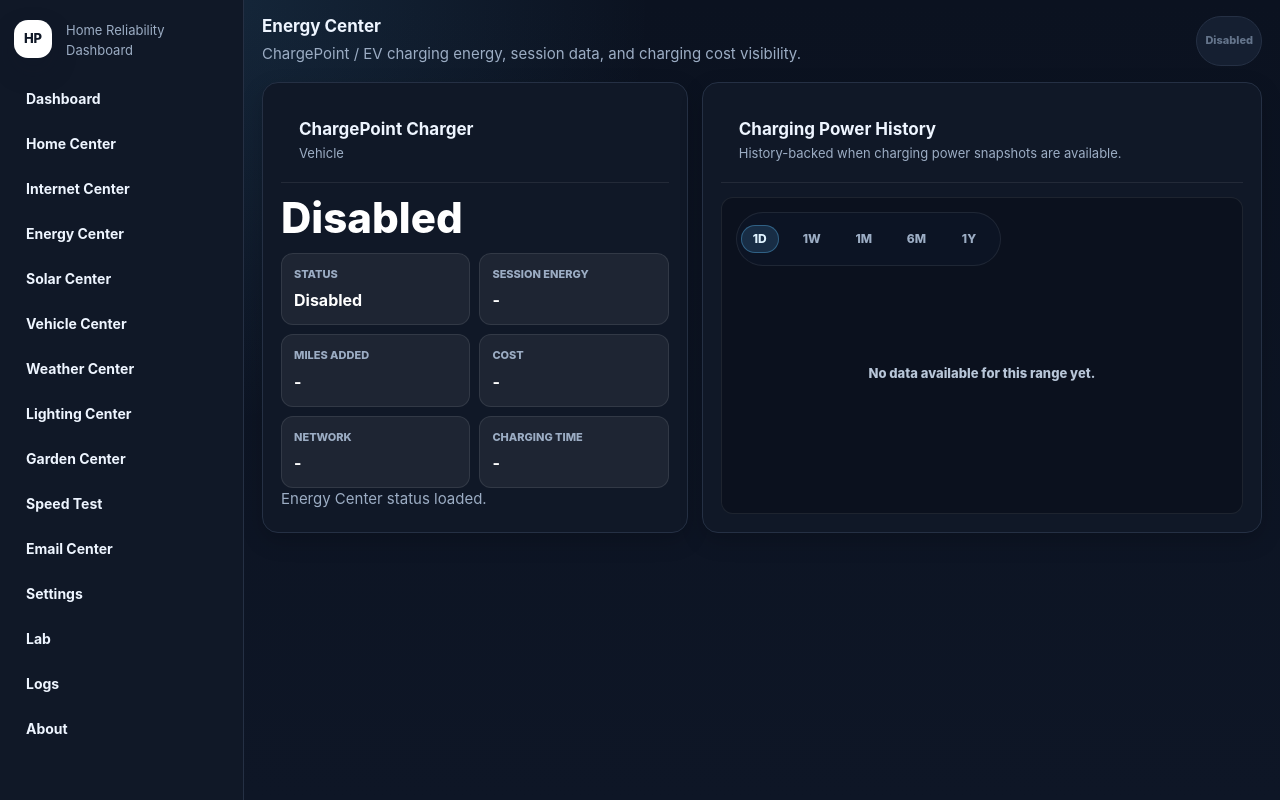
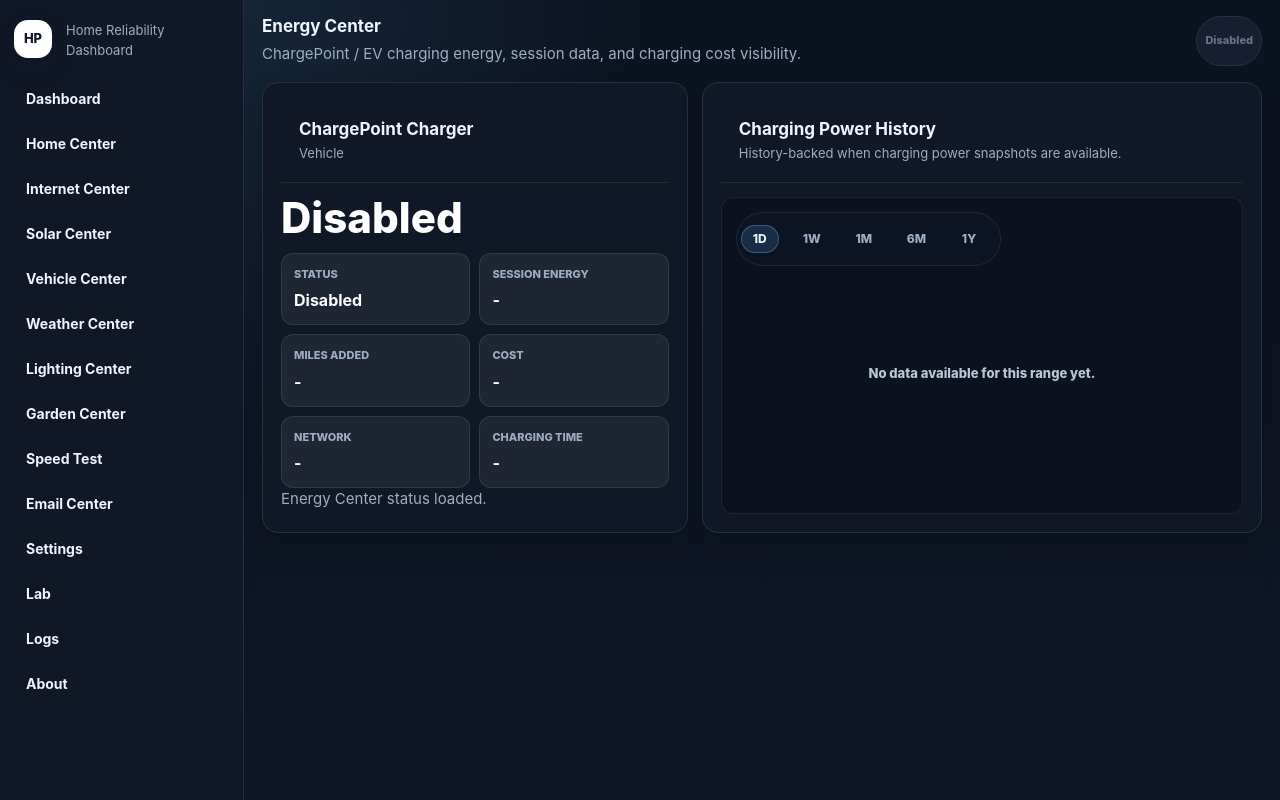
Before and after one commit to dlongnecker2/HomePulse, a Python web app: template templates/energy.html in a window 1280 px wide. Run offline with Jinja, Linux system fonts and the light colour scheme; the template is opened without the code that fills it, so the values that code supplies are empty.

Commit message:
Hide Energy Center until whole-home energy data is available

```diff
--- a/templates/base.html
+++ b/templates/base.html
@@ -22,7 +22,7 @@
       <a href="{{ url_for('home') }}" class="{% if request.endpoint == 'home' %}active{% endif %}">Dashboard</a>
       <a href="{{ url_for('home_center') }}" class="{% if request.endpoint == 'home_center' %}active{% endif %}">Home Center</a>
       <a href="{{ url_for('internet') }}" class="{% if request.endpoint == 'internet' %}active{% endif %}">Internet Center</a>
-      <a href="{{ url_for('energy_center') }}" class="{% if request.endpoint == 'energy_center' %}active{% endif %}">Energy Center</a>
+      <!-- Energy Center nav is reserved for future whole-home/grid analytics once meter-level data is available. -->
       <a href="{{ url_for('solar') }}" class="{% if request.endpoint == 'solar' %}active{% endif %}">Solar Center</a>
       <a href="{{ url_for('vehicle_center') }}" class="{% if request.endpoint == 'vehicle_center' %}active{% endif %}">Vehicle Center</a>
       <a href="{{ url_for('weather') }}" class="{% if request.endpoint == 'weather' %}active{% endif %}">Weather Center</a>
```
Also changed, not shown: 3 other files.
